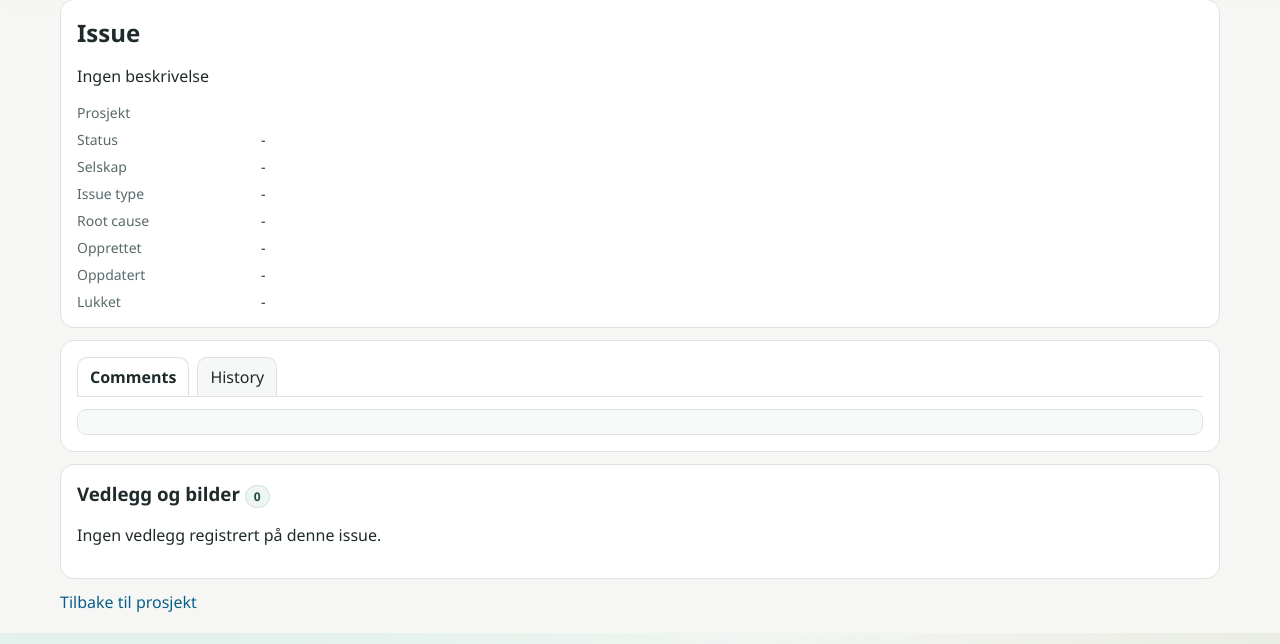
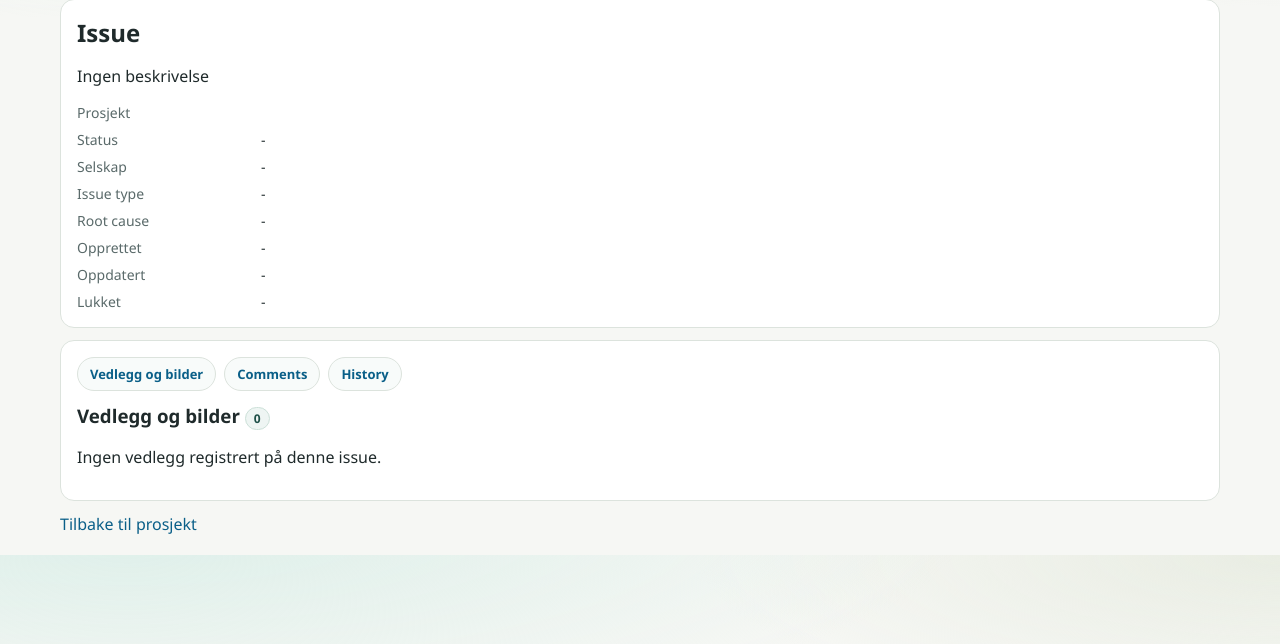
Before and after one commit to sandvike/bim360browser, a Flask app: template templates/issue.html in a window 1280 px wide. Shown: the part 156-800 px from the top of the page. Run offline with Flask 3, Linux system fonts and the light colour scheme; the template is opened without the code that fills it, so the values that code supplies are empty.

Commit message:
Fix issue detail view buttons

```diff
--- a/app.py
+++ b/app.py
@@ -1370,6 +1370,10 @@ def issue_detail(project_id: str, issue_id: str):
     if not issue:
         abort(404)
 
+    active_view = request.args.get("view", "attachments").strip().lower()
+    if active_view not in {"attachments", "comments", "history"}:
+        active_view = "attachments"
+
     comments_text = format_issue_field(get_row_value(issue, "COMMENTS", "comments"), "Ingen kommentarer.")
     history_text = format_issue_field(get_row_value(issue, "ADDITIONAL_FIELDS", "additional_fields"), "Ingen history-data.")
 
@@ -1380,6 +1384,7 @@ def issue_detail(project_id: str, issue_id: str):
         attachments=attachments,
         comments_text=comments_text,
         history_text=history_text,
+        active_view=active_view,
     )
 
 
--- a/templates/issue.html
+++ b/templates/issue.html
@@ -18,30 +18,27 @@
 
 <section class="card">
   <style>
-    .issue-tabs {
+    .issue-view-toolbar {
       display: flex;
       gap: 8px;
-      border-bottom: 1px solid var(--line);
+      flex-wrap: wrap;
       margin-bottom: 12px;
     }
-    .issue-tab-btn {
+    .issue-view-toolbar a {
+      display: inline-flex;
+      align-items: center;
+      padding: 7px 12px;
       border: 1px solid var(--line);
-      border-bottom: none;
-      border-radius: 10px 10px 0 0;
-      background: #f5f8f7;
-      color: var(--ink);
-      padding: 8px 12px;
-      cursor: pointer;
+      border-radius: 999px;
+      background: #f8fbfa;
+      font-weight: 600;
+      font-size: 13px;
+      white-space: nowrap;
     }
-    .issue-tab-btn.active {
-      background: var(--paper);
-      font-weight: 600;
-    }
-    .issue-tab-panel {
-      display: none;
-    }
-    .issue-tab-panel.active {
-      display: block;
+    .issue-view-toolbar a.active {
+      background: var(--accent);
+      color: white;
+      border-color: var(--accent);
     }
     .issue-pre {
       margin: 0;
@@ -49,7 +46,7 @@
       word-break: break-word;
       font-family: Consolas, Monaco, monospace;
       font-size: 13px;
-      line-height: 1.4;
+      line-height: 1.45;
       background: #f7faf9;
       border: 1px solid var(--line);
       border-radius: 10px;
@@ -57,45 +54,19 @@
     }
   </style>
 
-  <div class="issue-tabs" role="tablist" aria-label="Issue detaljer">
-    <button type="button" class="issue-tab-btn active" data-tab-target="comments-tab" role="tab" aria-selected="true">Comments</button>
-    <button type="button" class="issue-tab-btn" data-tab-target="history-tab" role="tab" aria-selected="false">History</button>
+  <div class="issue-view-toolbar" aria-label="Issue visning">
+    <a class="{% if active_view == 'attachments' %}active{% endif %}" href="/issue/{{ issue.PROJECT_ID }}/{{ issue.ISSUE_ID }}?view=attachments">Vedlegg og bilder</a>
+    <a class="{% if active_view == 'comments' %}active{% endif %}" href="/issue/{{ issue.PROJECT_ID }}/{{ issue.ISSUE_ID }}?view=comments">Comments</a>
+    <a class="{% if active_view == 'history' %}active{% endif %}" href="/issue/{{ issue.PROJECT_ID }}/{{ issue.ISSUE_ID }}?view=history">History</a>
   </div>
 
-  <div id="comments-tab" class="issue-tab-panel active" role="tabpanel">
+  {% if active_view == 'comments' %}
+    <h3>Comments</h3>
     <pre class="issue-pre">{{ comments_text }}</pre>
-  </div>
-
-  <div id="history-tab" class="issue-tab-panel" role="tabpanel">
+  {% elif active_view == 'history' %}
+    <h3>History</h3>
     <pre class="issue-pre">{{ history_text }}</pre>
-  </div>
-
-  <script>
-    (function () {
-      const buttons = document.querySelectorAll('.issue-tab-btn');
-      const panels = document.querySelectorAll('.issue-tab-panel');
-      if (!buttons.length || !panels.length) return;
-
-      buttons.forEach((button) => {
-        button.addEventListener('click', () => {
-          const targetId = button.getAttribute('data-tab-target');
-          buttons.forEach((b) => {
-            b.classList.remove('active');
-            b.setAttribute('aria-selected', 'false');
-          });
-          panels.forEach((panel) => panel.classList.remove('active'));
-
-          button.classList.add('active');
-          button.setAttribute('aria-selected', 'true');
-          const targetPanel = document.getElementById(targetId);
-          if (targetPanel) targetPanel.classList.add('active');
-        });
-      });
-    })();
-  </script>
-</section>
-
-<section class="card">
+  {% else %}
     <h3>Vedlegg og bilder <span class="chip">{{ attachments|length }}</span></h3>
     {% if attachments %}
       <div class="grid">
@@ -119,6 +90,7 @@
     {% else %}
       <p>Ingen vedlegg registrert på denne issue.</p>
     {% endif %}
+  {% endif %}
 </section>
 
 <section>
```
Lines whose indentation alone changed are shown as unchanged.
